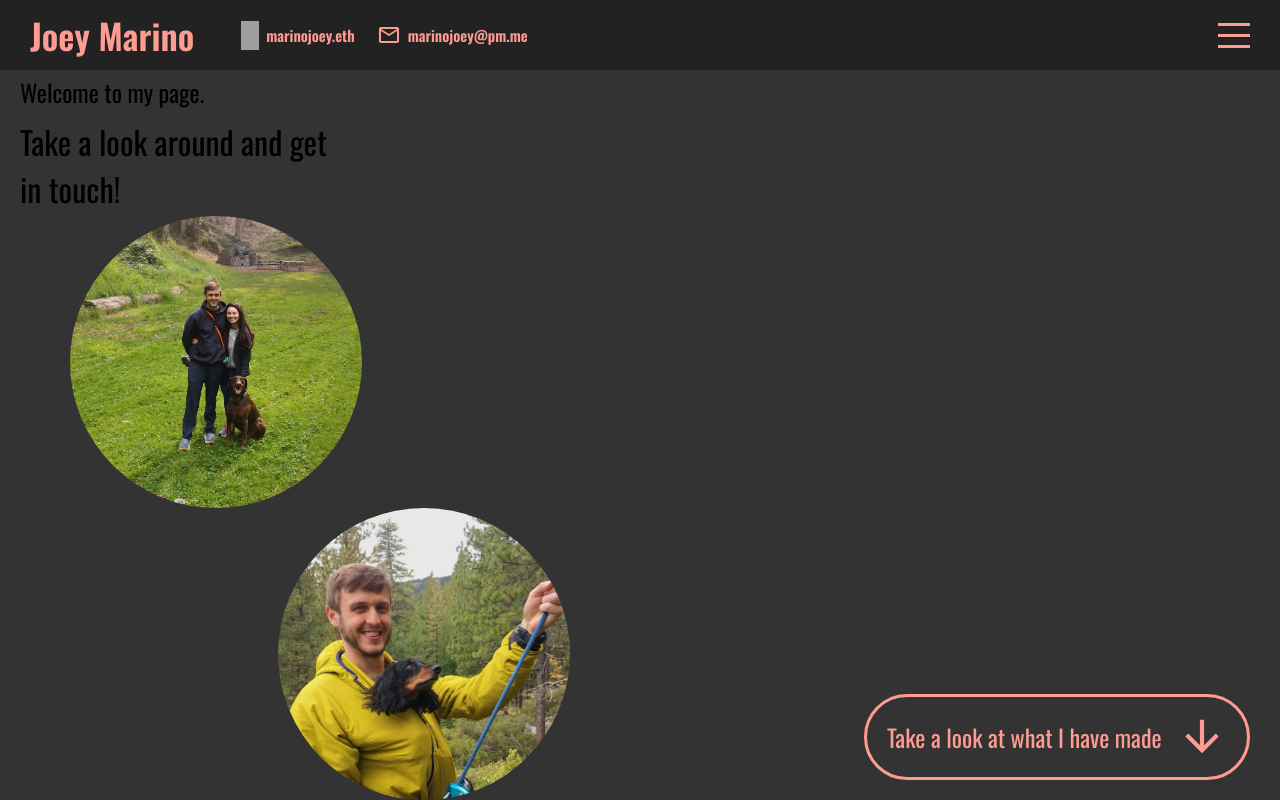
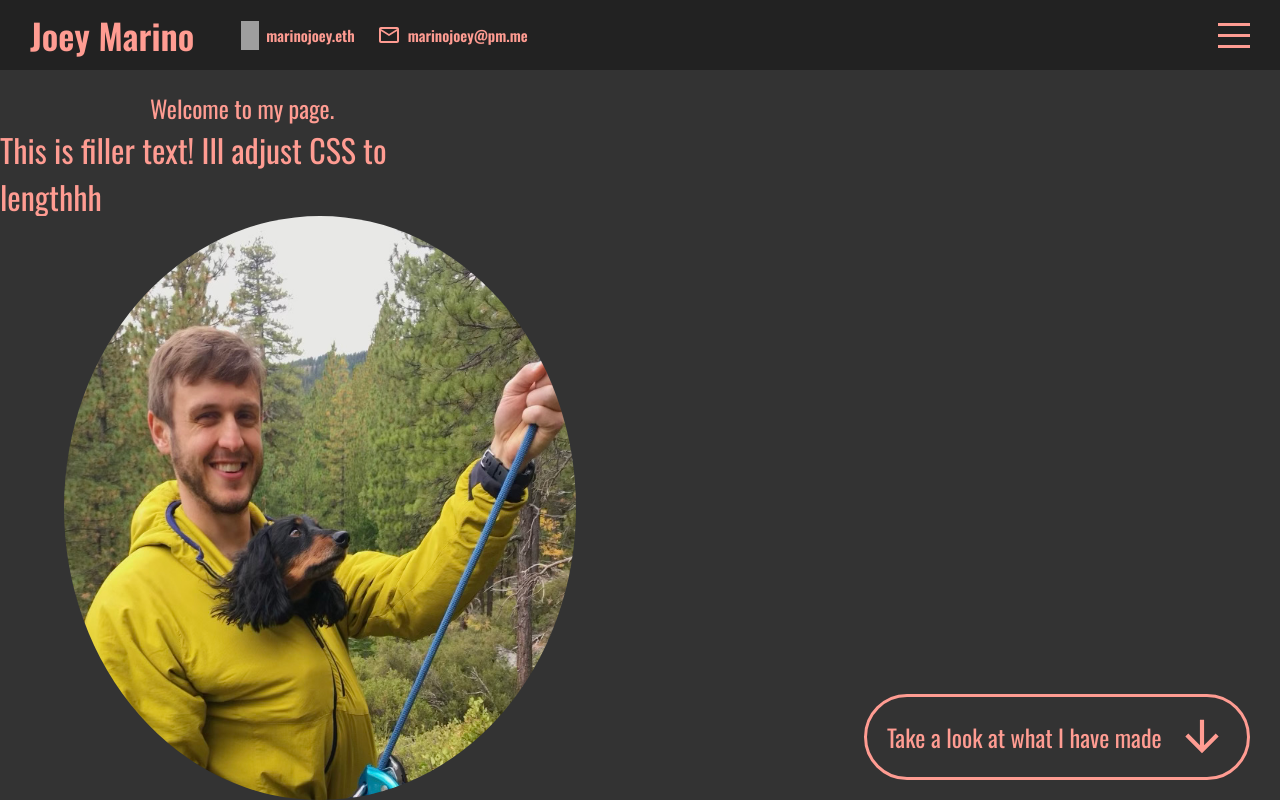
Before and after one commit to marinojoey/my-website, a React (Create React App) app: page / in a window 1280 px wide. Built offline with nearby package versions, Linux system fonts and the light colour scheme; grey boxes are pictures that could not be loaded.

Commit message:
left side of intro page done

```diff
--- a/src/Components/intro/Intro.jsx
+++ b/src/Components/intro/Intro.jsx
@@ -10,13 +10,10 @@ export default function intro() {
                         Welcome to my page.
                     </div>
                     <div className="linetwo">
-                        Take a look around and get in touch!
+                        This is filler text! Ill adjust CSS to lengthhh
                     </div>
                 </div>
-                <div className="topimage">
-                    <img src="assets/dronepic3.jpg" alt="Sav Duke and I" class="dronepic"></img>
-                </div>
-                <div className='bottomimage'>
+                <div className="imgcontainer">
                     <img src="assets/belaysq.jpeg" alt="me climbing" className='belaypic'></img>
                 </div>
             </div>
--- a/src/Components/intro/intro.scss
+++ b/src/Components/intro/intro.scss
@@ -11,49 +11,50 @@
         width: 50vw;
         height: 100%;
         flex-wrap: wrap;
+        box-sizing: border-box;
 
         .intromessage {
             display: flex;
-            height: 20%;
-            width: 50%;
+            height: calc(20% - 50px);
+            width: 100%;
             flex-wrap: wrap;
-            padding-left: 20px;
             align-items: center;
+            padding-top: 20px;
+            padding-bottom: 30px;
 
             .lineone {
                 display: flex;
                 width: 100%;
                 font-size: x-large;
+                padding-left: 150px;
+                color: $ethpeach;
             }
             .linetwo {
                 display: flex;
                 width: 100%;
                 font-size: xx-large;
+                justify-content: flex-end;
+                padding-right: 160px;
+                color: $ethpeach;
             }
 
         }
-        .topimage {
+        .imgcontainer {
             display: flex;
-            height: 40%;
+            height: 80%;
+            padding-left: 10%;
+            padding-right: 10%;
             width: 100%;
+            flex-wrap: wrap;
 
-            img{
+            .belaypic {
                 display: flex;
-                margin-left: 70px;
-                margin-right: auto;
+                height: 100%;
+                width: 100%;
+                margin-bottom: 0;
+                margin-top: auto;
                 border-radius: 50%;
-            }
-        }
-        .bottomimage {
-            display: flex;
-            height: 40%;
-            width: 100%;
 
-            img {
-                display: flex;
-                margin-right: 70px;
-                margin-left: auto;
-                border-radius: 50%;
             }
         }
     }
```
